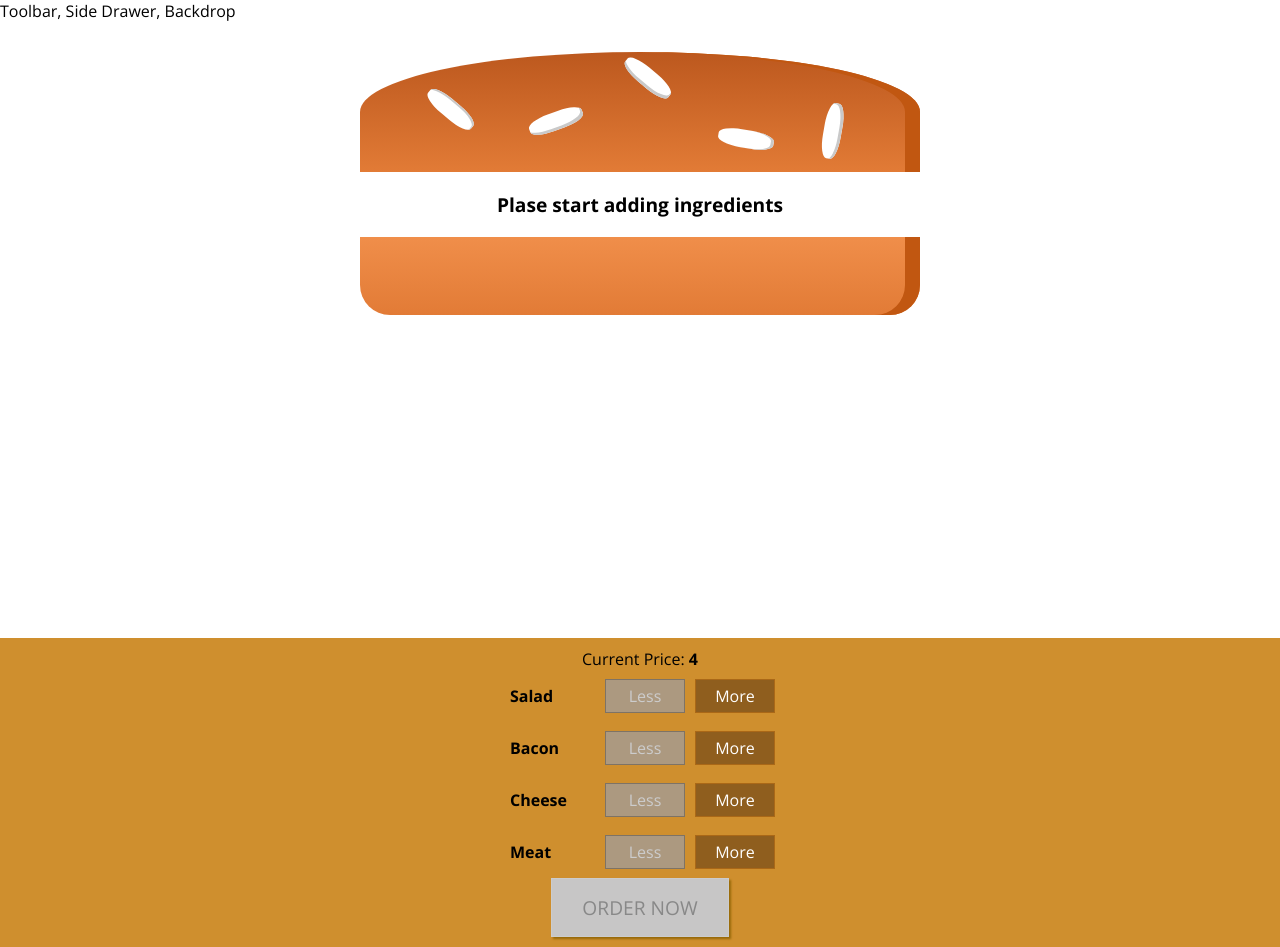
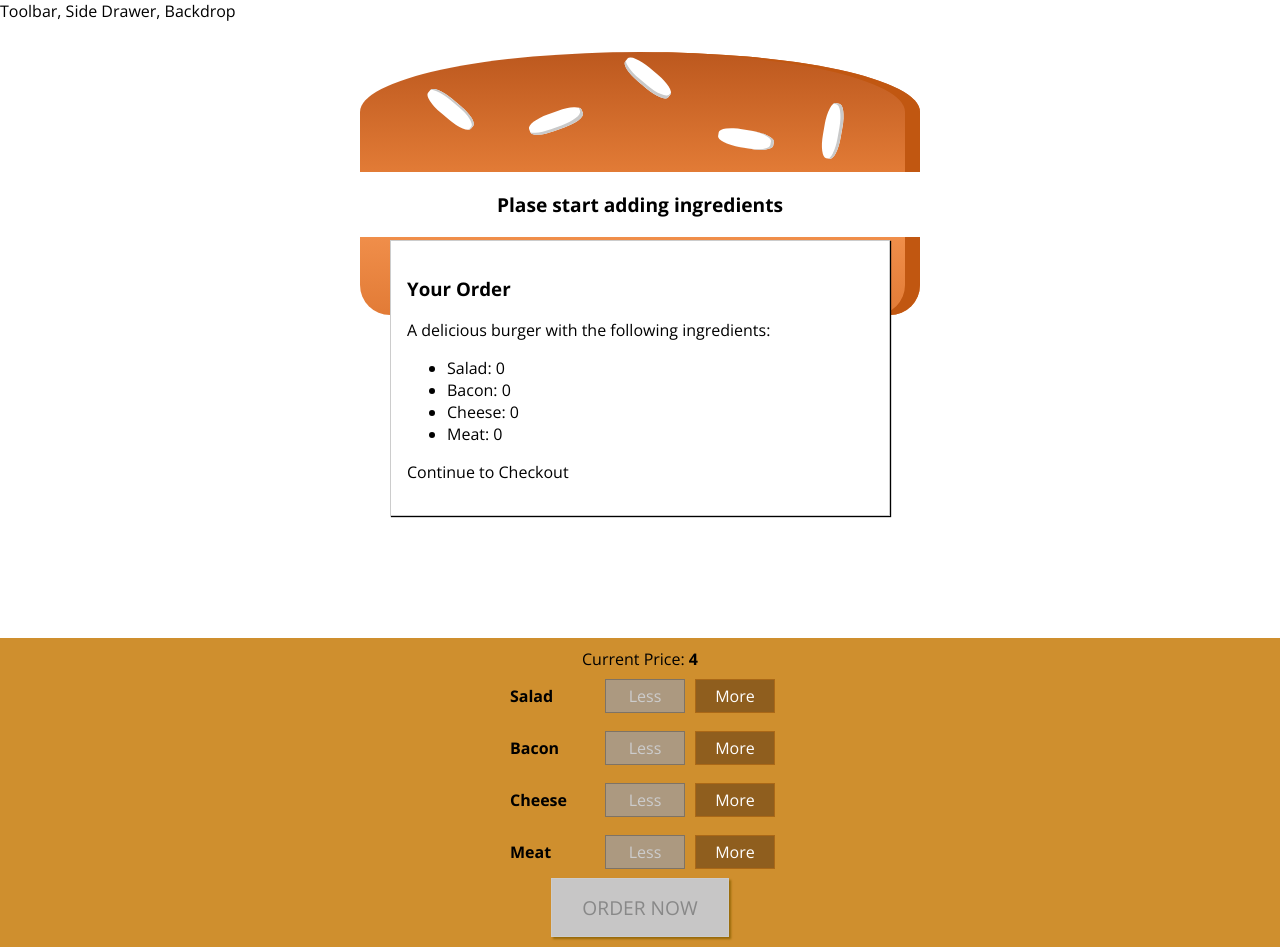
Before and after one commit to thanhpham091790/reactjs, a React (Create React App) app in the folder burger-builder/: page / in a window 1280 px wide. Built offline with nearby package versions, Linux system fonts and the light colour scheme.

Commit message:
Creating the Order Summary Modal

```diff
--- /dev/null
+++ b/burger-builder/src/components/Burger/OrderSummary/OrderSummary.js
@@ -0,0 +1,22 @@
+import React from 'react';
+import Auxi from '../../../hoc/Auxi';
+
+
+const orderSummary = (props) => {
+    const ingredientSummary = Object.keys(props.ingredients).map(igKey=>{
+        return <li key={igKey}><span style={{textTransform:'capitalize'}}>{igKey}</span>: {props.ingredients[igKey]}</li>
+    });
+
+    return(
+        <Auxi>
+            <h3>Your Order</h3>
+            <p>A delicious burger with the following ingredients:</p>
+            <ul>
+                {ingredientSummary}
+            </ul>
+            <p>Continue to Checkout</p>
+        </Auxi>
+    );
+}
+
+export default orderSummary;
--- /dev/null
+++ b/burger-builder/src/components/UI/Modal/Modal.js
@@ -0,0 +1,13 @@
+import React from 'react';
+
+import classes from './Modal.module.css';
+
+const modal = (props) => {
+    return (
+        <div className={classes.Modal}>
+            {props.children}
+        </div>
+    );
+}
+
+export default modal;
--- /dev/null
+++ b/burger-builder/src/components/UI/Modal/Modal.module.css
@@ -0,0 +1,20 @@
+.Modal {
+    position: fixed;
+    z-index: 500;
+    background-color: white;
+    width: 70%;
+    border: 1px solid #ccc;
+    box-shadow: 1px 1px 1px black;
+    padding: 16px;
+    left: 15%;
+    top: 30%;
+    box-sizing: border-box;
+    transition: all 0.3s ease-out;
+}
+
+@media (min-width: 600px) {
+    .Modal {
+        width: 500px;
+        left: calc(50% - 250px);
+    }
+}
--- a/burger-builder/src/containers/BurgerBuilder/BurgerBuilder.js
+++ b/burger-builder/src/containers/BurgerBuilder/BurgerBuilder.js
@@ -2,6 +2,8 @@
 import Auxi from '../../hoc/Auxi';
 import Burger from '../../components/Burger/Burger';
 import BuildControls from '../../components/Burger/BuildControls/BuildControls';
+import Modal from '../../components/UI/Modal/Modal';
+import OrderSummary from '../../components/Burger/OrderSummary/OrderSummary';
 
 const INGREDIENT_PRICES = {
     salad: 0.5,
@@ -79,6 +81,7 @@
         }
         return(
             <Auxi>
+                <Modal><OrderSummary ingredients = {this.state.ingredients} /></Modal>
                 <Burger ingredients={this.state.ingredients} />
                 <BuildControls
                     ingredientAdded={this.addIngredientHandler}
```
Also changed, not shown: burger-builder/src/components/UI/Backdrop/Backdrop.js (added).
